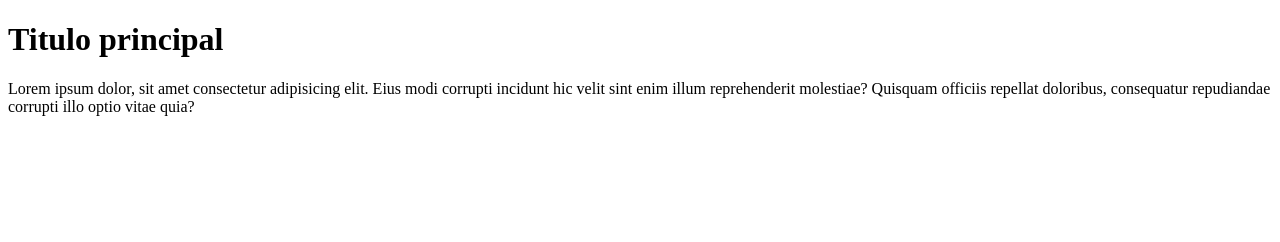
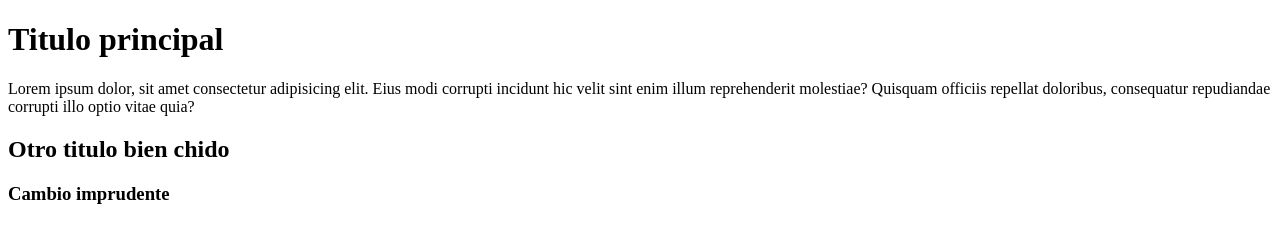
Before and after one commit to LigorioSalgado/example-git, a plain HTML site: page index.html in a window 1280 px wide. Drawn offline with Linux system fonts and the light colour scheme.

Commit message:
commit imprudente

```diff
--- a/index.html
+++ b/index.html
@@ -9,5 +9,7 @@
 <body>
     <h1>Titulo principal</h1>
     <p>Lorem ipsum dolor, sit amet consectetur adipisicing elit. Eius modi corrupti incidunt hic velit sint enim illum reprehenderit molestiae? Quisquam officiis repellat doloribus, consequatur repudiandae corrupti illo optio vitae quia?</p>
+    <h2>Otro titulo bien chido</h2>
+    <h3>Cambio imprudente</h3>
 </body>
 </html>
```
